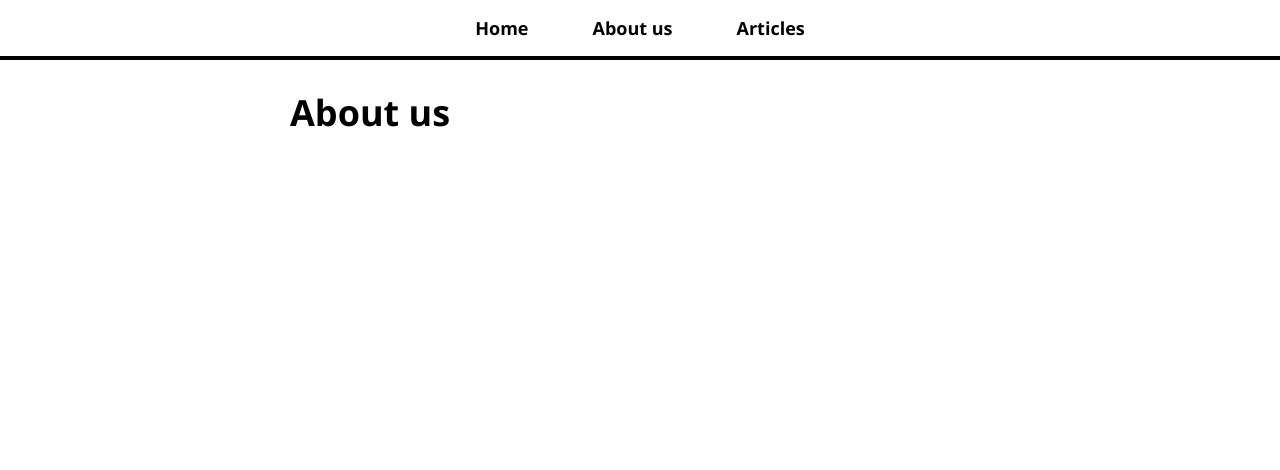
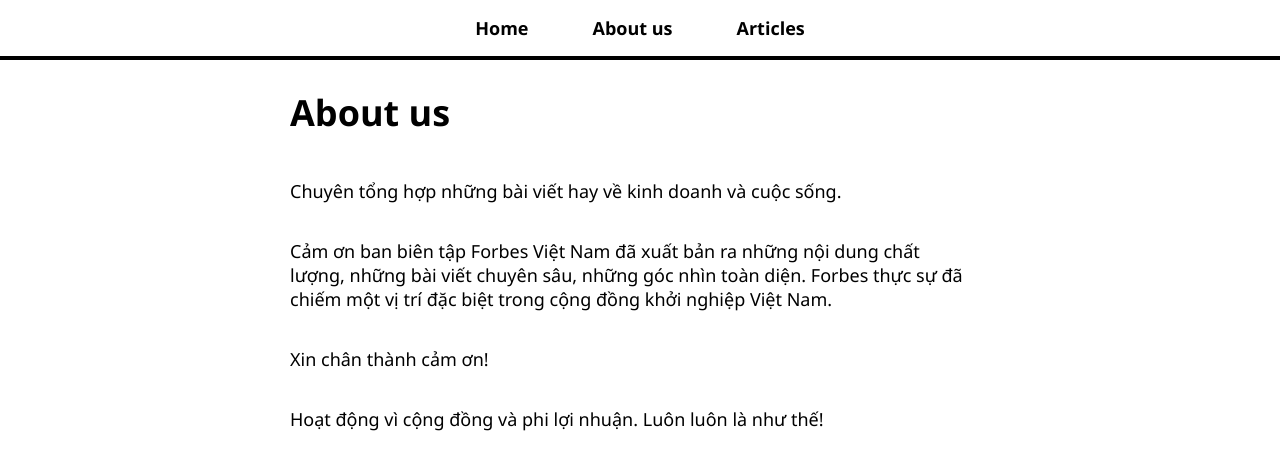
Before and after one commit to work-henry-smith/forbes-frontend, a React (Create React App) app: page /about in a window 1280 px wide. Shown: the top 470 px of the page. Built offline with nearby package versions, Linux system fonts and the light colour scheme.

Commit message:
cập nhật about page and home page

```diff
--- a/src/pages/AboutPage.js
+++ b/src/pages/AboutPage.js
@@ -1,6 +1,12 @@
 const AboutPage = () => {
     return (
-        <h1>About us</h1>
+        <>
+            <h1>About us</h1>
+            <p>Chuyên tổng hợp những bài viết hay về kinh doanh và cuộc sống.</p>
+            <p> Cảm ơn ban biên tập Forbes Việt Nam đã xuất bản ra những nội dung chất lượng, những bài viết chuyên sâu, những góc nhìn toàn diện. Forbes thực sự đã chiếm một vị trí đặc biệt trong cộng đồng khởi nghiệp Việt Nam.</p>
+            <p>Xin chân thành cảm ơn!</p>
+            <p>Hoạt động vì cộng đồng và phi lợi nhuận. Luôn luôn là như thế!</p>
+        </>
     )
 }
 
--- a/src/pages/HomePage.js
+++ b/src/pages/HomePage.js
@@ -1,6 +1,10 @@
 const HomePage = () => {
     return (
-        <h1>Welcome to Pollos website!</h1>
+        <>
+            <h1>Welcome to Pollos website!</h1>
+            <h3>Những bài viết nổi bật</h3>
+            <p>Dưới đây là những bài viết tốt nhất, được phân loại theo tháng và năm. Vui lòng chọn từ khóa và enjoy. Xin cảm ơn!</p>
+        </>
     )
 }
 
```
